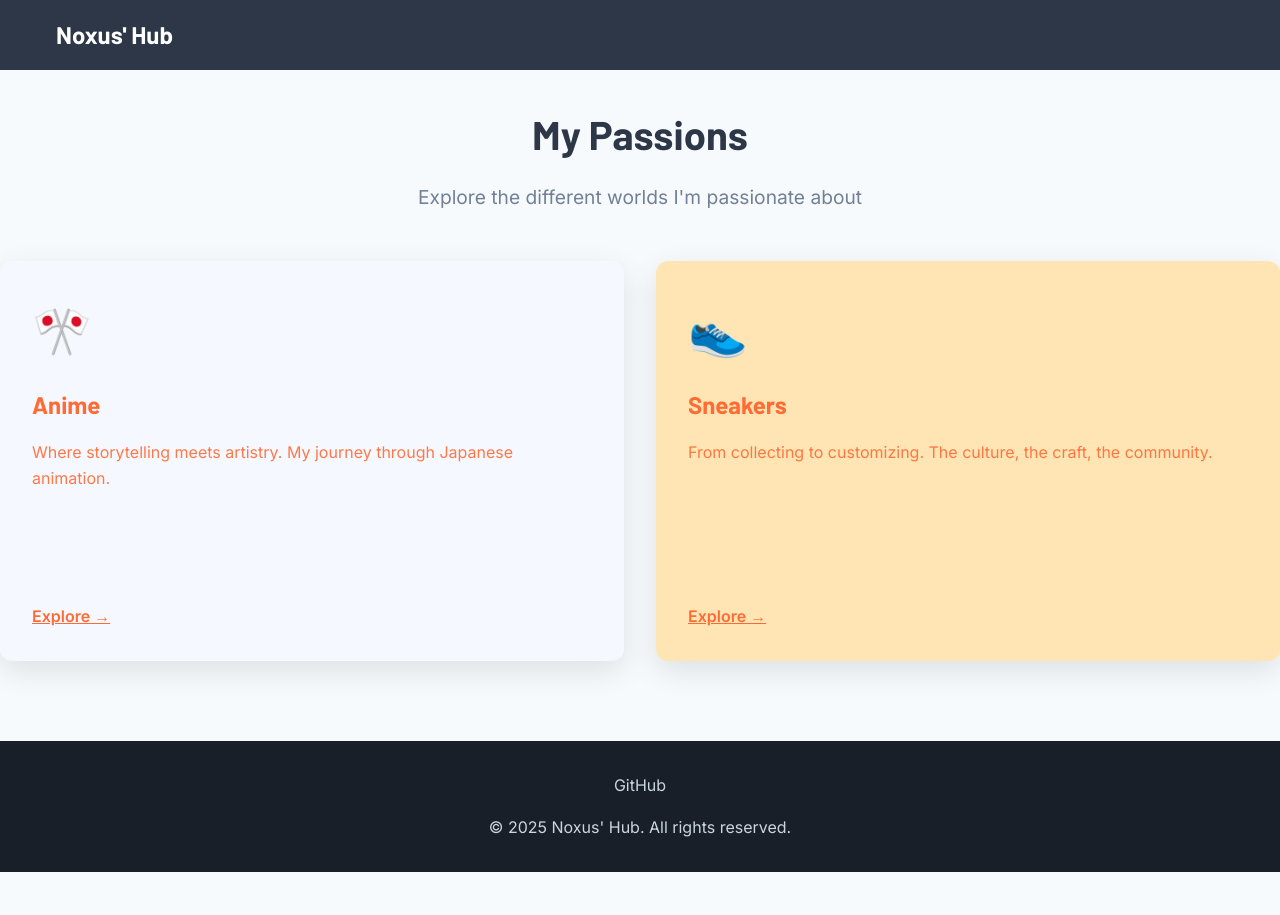
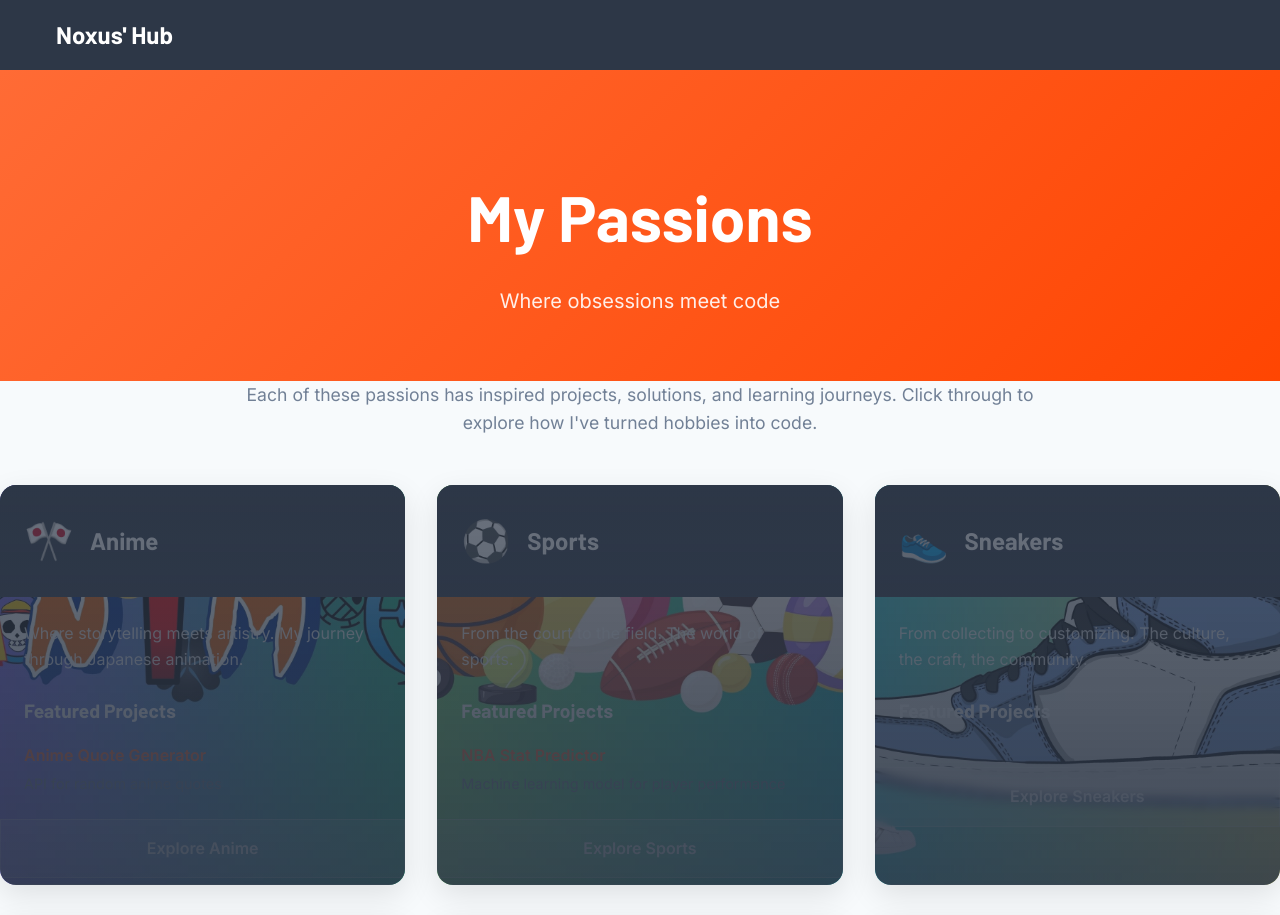
Before and after one commit to gmanthenoxus/gmanthenoxus.github.io, a Jekyll site: the page built from docs/hobbies.html, in a window 1280 px wide and 1400 px high. Shown: the top 915 px of the window. Built offline with Jekyll 4.4.1, drawn with Linux system fonts in a browser that asks for light colours; some of the changed text lies outside the part shown; grey boxes are pictures that could not be loaded.

Commit message:
better looking niow

```diff
--- a/docs/_data/hobbies.yml
+++ b/docs/_data/hobbies.yml
@@ -1,4 +1,4 @@
-# _data/hobbies.yml
+
 - name: "Anime"
   slug: "anime"
   emoji: "🎌"
--- a/docs/hobbies.html
+++ b/docs/hobbies.html
@@ -1,99 +1,55 @@
 ---
 layout: default
-title: My Hobbies
+title: My Passions
+subtitle: Where obsessions meet code
 ---
 
-<div class="hobbies-page">
-    <div class="container">
-        <header class="page-header">
-            <h1>My Passions</h1>
-            <p>Explore the different worlds I'm passionate about</p>
-        </header>
+<section class="hobbies-hero">
+  <div class="container">
+    <h1>{{ page.title }}</h1>
+    <p>{{ page.subtitle }}</p>
+  </div>
+</section>
 
-        <div class="hobby-grid">
-            {% for hobby in site.hobbies %}
-            <a href="{{ hobby.url }}" class="hobby-card" style="background-color: {{ hobby.color }};">
-                <div class="hobby-card-content">
-                    <span class="hobby-card-emoji">{{ hobby.emoji }}</span>
-                    <h2>{{ hobby.title }}</h2>
-                    <p>{{ hobby.description }}</p>
-                    <span class="explore-link">Explore →</span>
-                </div>
-            </a>
-            {% endfor %}
+<section class="hobbies-container">
+  <div class="container">
+    <div class="hobby-intro">
+      <p>Each of these passions has inspired projects, solutions, and learning journeys. Click through to explore how I've turned hobbies into code.</p>
+    </div>
+
+    <div class="hobbies-grid">
+      {% for hobby in site.data.hobbies %}
+        <div class="hobby-card" style="background-image: url('{{ hobby.featured_image }}');">
+          <div class="hobby-overlay"></div>
+          <div class="hobby-header">
+            <span class="hobby-emoji">{{ hobby.emoji }}</span>
+            <h2>{{ hobby.name }}</h2>
+          </div>
+          <div class="hobby-content">
+            <p>{{ hobby.description }}</p>
+            <div class="hobby-projects">
+              <h3>Featured Projects</h3>
+              <ul>
+                {% for project in hobby.projects %}
+                  <li>
+                    <a href="{{ project.url }}">{{ project.name }}</a>
+                    <span>{{ project.description }}</span>
+                  </li>
+                {% endfor %}
+              </ul>
+            </div>
+          </div>
+          <a href="{{ hobby.url }}" class="cta-btn">Explore {{ hobby.name }}</a>
         </div>
+      {% endfor %}
     </div>
-</div>
+  </div>
+</section>
 
-<style>
-.hobbies-page {
-    padding: 2rem 0;
-}
-
-.page-header {
-    text-align: center;
-    margin-bottom: 3rem;
-}
-
-.page-header h1 {
-    font-size: 2.5rem;
-    margin-bottom: 1rem;
-}
-
-.page-header p {
-    font-size: 1.2rem;
-    color: #718096;
-    max-width: 600px;
-    margin: 0 auto;
-}
-
-.hobby-grid {
-    display: grid;
-    grid-template-columns: repeat(auto-fit, minmax(300px, 1fr));
-    gap: 2rem;
-}
-
-.hobby-card {
-    display: block;
-    text-decoration: none;
-    border-radius: 12px;
-    overflow: hidden;
-    transition: transform 0.3s, box-shadow 0.3s;
-    height: 100%;
-}
-
-.hobby-card:hover {
-    transform: translateY(-5px);
-    box-shadow: 0 20px 25px -5px rgba(0, 0, 0, 0.1), 0 10px 10px -5px rgba(0, 0, 0, 0.04);
-}
-
-.hobby-card-content {
-    padding: 2rem;
-    height: 100%;
-    display: flex;
-    flex-direction: column;
-}
-
-.hobby-card-emoji {
-    font-size: 3rem;
-    margin-bottom: 1rem;
-}
-
-.hobby-card h2 {
-    color: inherit;
-    margin-bottom: 1rem;
-}
-
-.hobby-card p {
-    color: inherit;
-    opacity: 0.9;
-    flex-grow: 1;
-    margin-bottom: 1rem;
-}
-
-.explore-link {
-    color: inherit;
-    font-weight: 600;
-    text-decoration: underline;
-}
-</style>
+<section class="hobby-cta">
+  <div class="container">
+    <h2>Want to collaborate on a passion project?</h2>
+    <p>I'm always open to discussing new ideas and collaborations around my interests</p>
+    <a href="/contact" class="cta-btn">Let's Brainstorm Together</a>
+  </div>
+</section>
```
Also changed, not shown: docs/assets/images/anime-bg.jpg (added), docs/assets/images/sneakers-bg.jpg (added), docs/assets/images/sports-bg.jpg (added).
